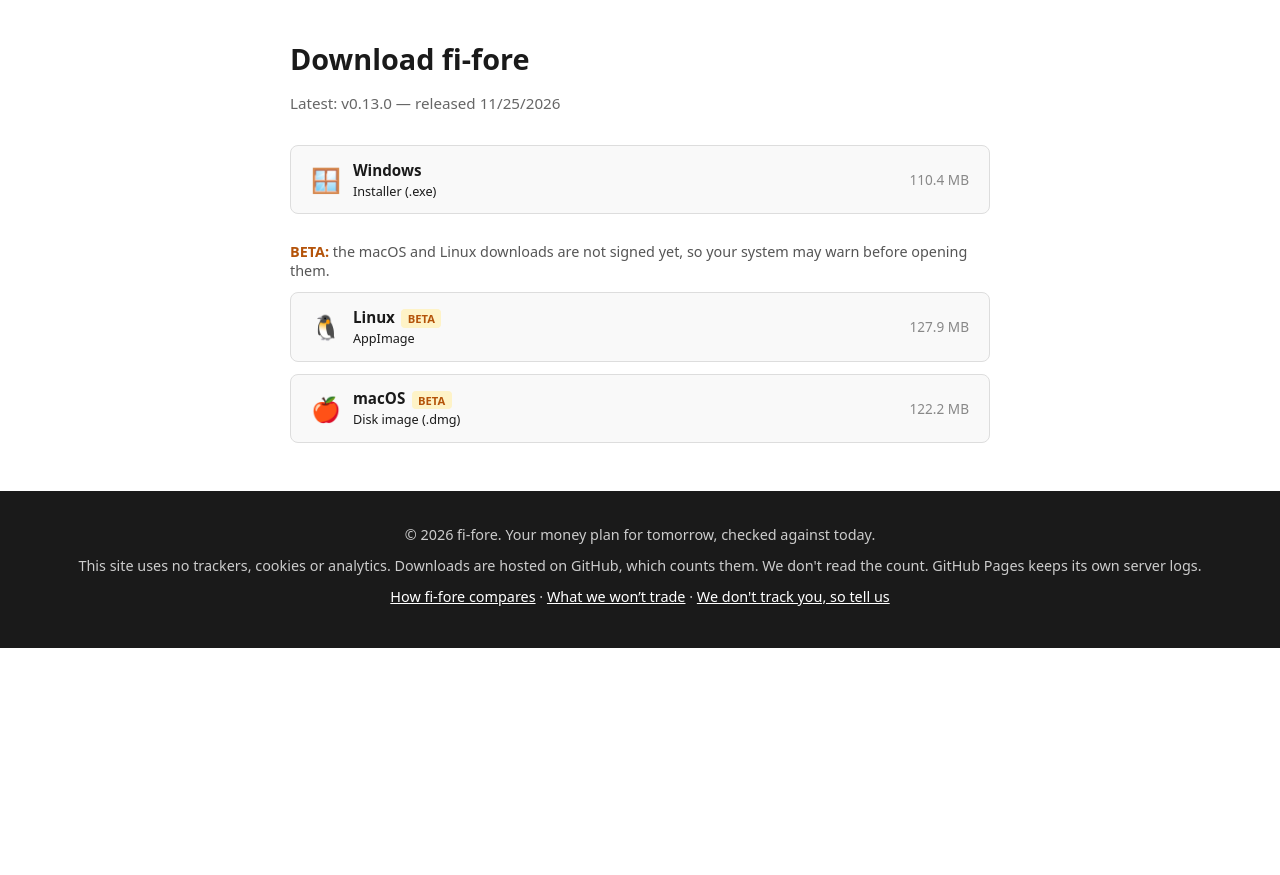
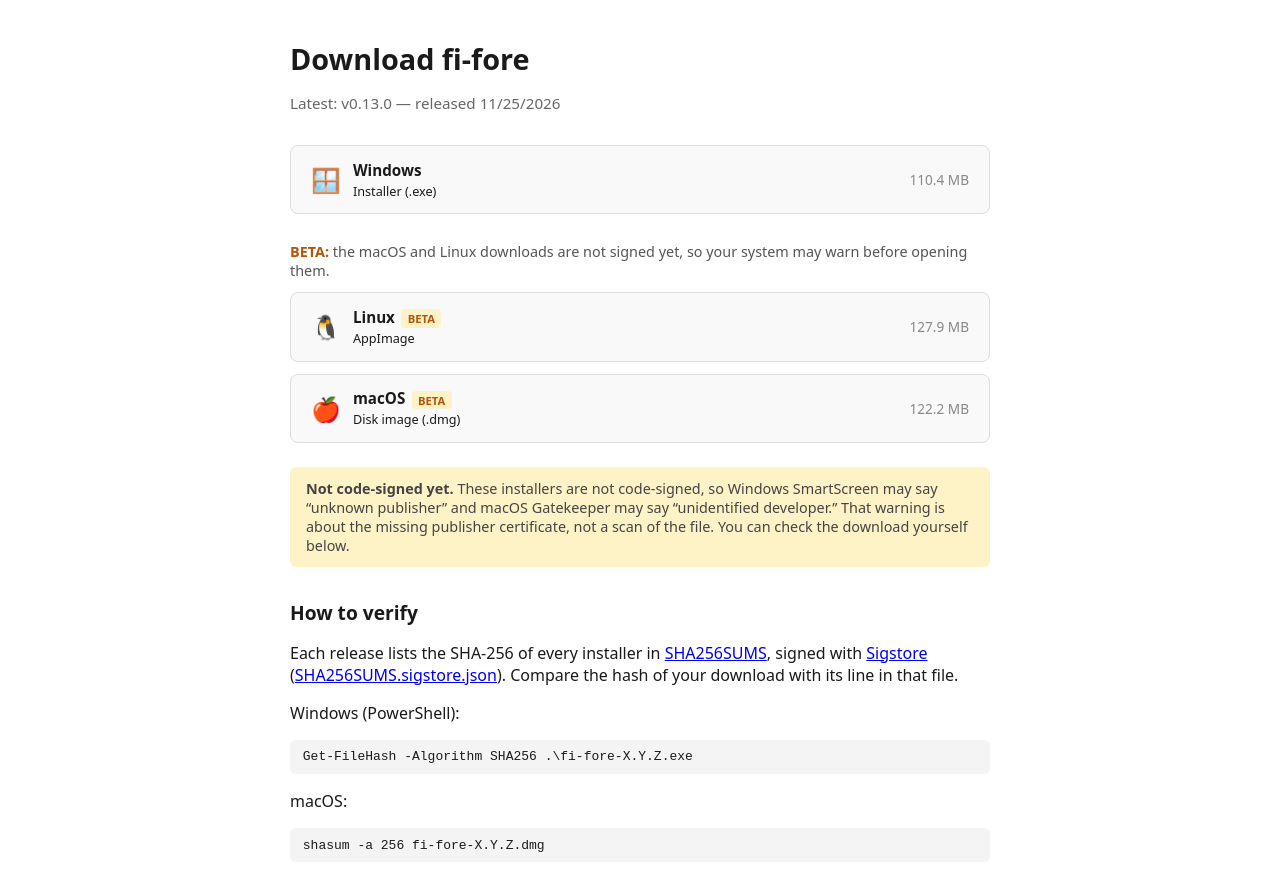
Before and after one commit to prometheusgr/fi-fore-site, a plain HTML site: page download.html in a window 1280 px wide. Shown: the part 62-937 px from the top of the page. Before the commit the page ends 800 px from the top, so only its background shows below. Drawn offline with Linux system fonts and the light colour scheme.

Commit message:
Download page: how to verify, SHA256SUMS links, honest unsigned-installer note (#38)
Refs #11

Co-authored-by: Claude Sonnet 5.5 <noreply@anthropic.com>

```diff
--- a/download.html
+++ b/download.html
@@ -34,6 +34,11 @@
     .error { color: #c00; }
     .beta-note { margin: 1.75rem 0 0.75rem; font-size: 0.9rem; color: #555; }
     .beta-note strong { color: #b45309; }
+    .unsigned-note { margin: 1.5rem 0 0; padding: 0.75rem 1rem; background: #fef3c7; border-radius: 6px; font-size: 0.9rem; color: #444; }
+    .verify { margin-top: 2rem; }
+    .verify h2 { font-size: 1.2rem; }
+    .verify pre { background: #f4f4f4; padding: 0.6rem 0.8rem; border-radius: 6px; overflow-x: auto; }
+    .hash { display: block; font-family: ui-monospace, monospace; font-size: 0.75rem; color: #555; word-break: break-all; }
     .badge-beta { background: #fef3c7; color: #b45309; font-size: 0.7rem; font-weight: 700; padding: 0.1rem 0.4rem; border-radius: 4px; margin-left: 0.4rem; }
 /* layout:css */
       .site-header { background: #fff; border-bottom: 1px solid #ddd; font-family: system-ui, sans-serif; }
@@ -72,6 +77,29 @@
   <p class="beta-note" id="beta-note" hidden><strong>BETA:</strong> the macOS and Linux downloads are not signed yet, so your system may warn before opening them.</p>
   <div class="buttons" id="beta-buttons"></div>
 
+  <p class="unsigned-note" id="unsigned-note">
+    <strong>Not code-signed yet.</strong> These installers are not code-signed, so Windows
+    SmartScreen may say &ldquo;unknown publisher&rdquo; and macOS Gatekeeper may say
+    &ldquo;unidentified developer.&rdquo; That warning is about the missing publisher
+    certificate, not a scan of the file. You can check the download yourself below.
+  </p>
+
+  <section class="verify" id="verify">
+    <h2>How to verify</h2>
+    <p>
+      Each release lists the SHA-256 of every installer in
+      <a id="sums-link" href="https://github.com/prometheusgr/fi-fore-site/releases">SHA256SUMS</a>,
+      signed with <a href="https://www.sigstore.dev/">Sigstore</a>
+      (<a id="bundle-link" href="https://github.com/prometheusgr/fi-fore-site/releases">SHA256SUMS.sigstore.json</a>).
+      Compare the hash of your download with its line in that file.
+    </p>
+    <p>Windows (PowerShell):</p>
+    <pre>Get-FileHash -Algorithm SHA256 .\fi-fore-X.Y.Z.exe</pre>
+    <p>macOS:</p>
+    <pre>shasum -a 256 fi-fore-X.Y.Z.dmg</pre>
+    <p>To also check that fi-fore&rsquo;s release build signed the list, install <a href="https://docs.sigstore.dev/cosign/system_config/installation/">cosign</a> and run the <code>cosign verify-blob</code> command shown under &ldquo;Verify this release&rdquo; in the release notes.</p>
+  </section>
+
   <script>
     const MANIFEST = '/releases/latest.json';
     const PLATFORM_MAP = [
@@ -94,6 +122,10 @@
         document.getElementById('version').textContent =
           'Latest: v' + release.version + ' — released ' +
           new Date(release.publishedAt).toLocaleDateString();
+
+        const base = 'https://github.com/prometheusgr/fi-fore-site/releases/download/' + release.tag + '/';
+        document.getElementById('sums-link').href = base + 'SHA256SUMS';
+        document.getElementById('bundle-link').href = base + 'SHA256SUMS.sigstore.json';
 
         const detectedOS = detectOS();
 
@@ -120,6 +152,12 @@
             '<span class="icon">' + icon + '</span>' +
             '<span><span class="label">' + label + '</span>' + (beta ? '<span class="badge-beta">BETA</span>' : '') + '<br><small>' + sub + '</small></span>' +
             '<span class="size">' + fmtSize(asset.size) + '</span>';
+          if (asset.sha256) {
+            const h = document.createElement('code');
+            h.className = 'hash';
+            h.textContent = 'SHA-256 ' + asset.sha256;
+            a.querySelector('small').after(h);
+          }
           if (beta) document.getElementById('beta-note').hidden = false;
           document.getElementById(beta ? 'beta-buttons' : 'buttons').appendChild(a);
         });
```
Also changed, not shown: test/download.test.js (added, +31 -0 lines).
